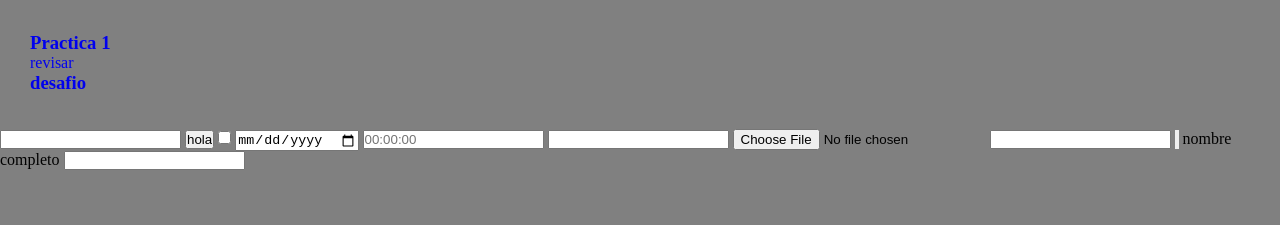
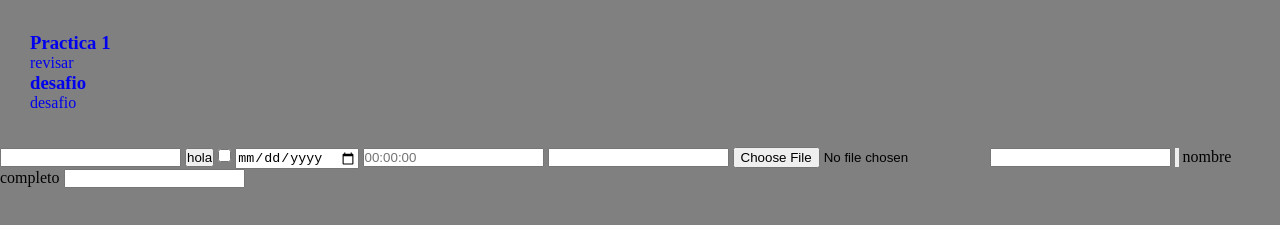
Before and after one commit to JamilClaros/funval-n1, a plain HTML site: page index.html in a window 1280 px wide. Shown: the part 213-438 px from the top of the page. Drawn offline with Linux system fonts and the light colour scheme.

Commit message:
escersice

```diff
--- a/index.html
+++ b/index.html
@@ -56,6 +56,7 @@
                     <a href="./recipe-page-main/desafio.html">
                         <article>
                             <h3>desafio</h3>
+                            <p>desafio</p>
                         </article>
                     </a>
                 </li>
```
